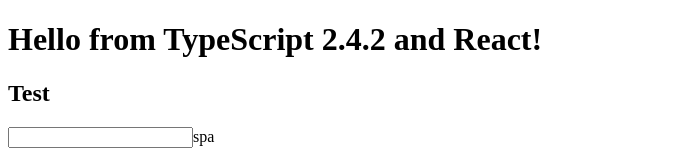
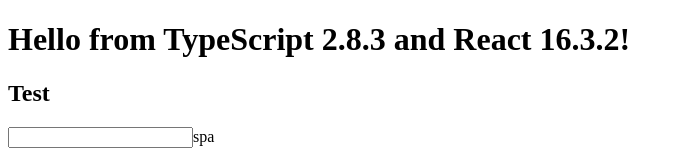
Before and after one commit to Ledragon/react-ts-seed, a React app: page / in a window 1280 px wide. Shown: the top 160 px of the page, without its empty margins (0-683 px from the left). Built offline with nearby package versions, Linux system fonts and the light colour scheme.

Commit message:
Updated TypeScript, types, awesome typescript loader

```diff
--- a/src/index.tsx
+++ b/src/index.tsx
@@ -4,6 +4,6 @@ import * as ReactDOM from 'react-dom';
 import { Hello } from './components/hello';
 
 ReactDOM.render(
-  <Hello compiler="TypeScript 2.4.2" framework="React" />,
+  <Hello compiler="TypeScript 2.8.3" framework="React 16.3.2" />,
   document.getElementById('app')
 );
--- a/tsconfig.json
+++ b/tsconfig.json
@@ -5,7 +5,11 @@
         "noImplicitAny": true,
         "module": "commonjs",
         "target": "es5",
-        "jsx": "react"
+        "jsx": "react",
+        "lib": [
+            "es2015",
+            "dom"
+        ]
     },
     "include": [
         "./src/**/*"
```
Also changed, not shown: package.json (+4 -4 lines), 1 other file (tests, documents, lock files or other folders).
